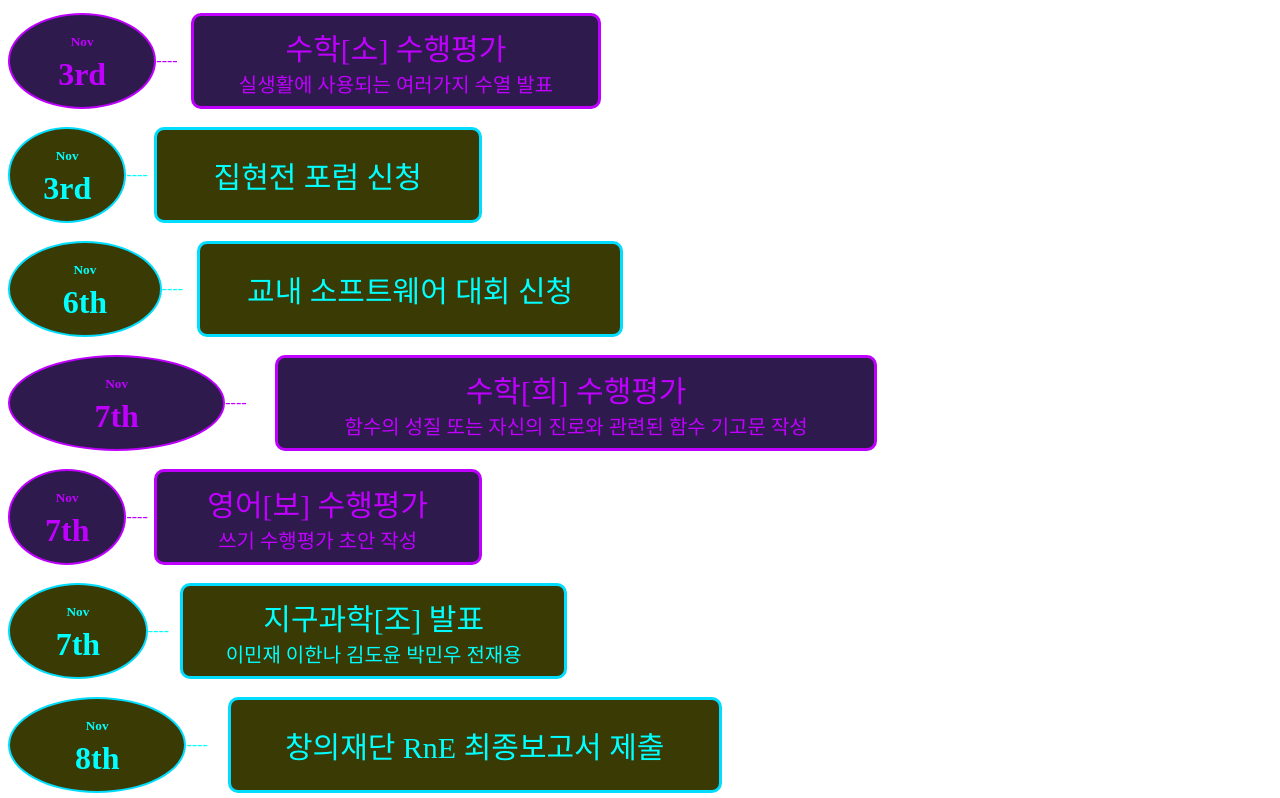
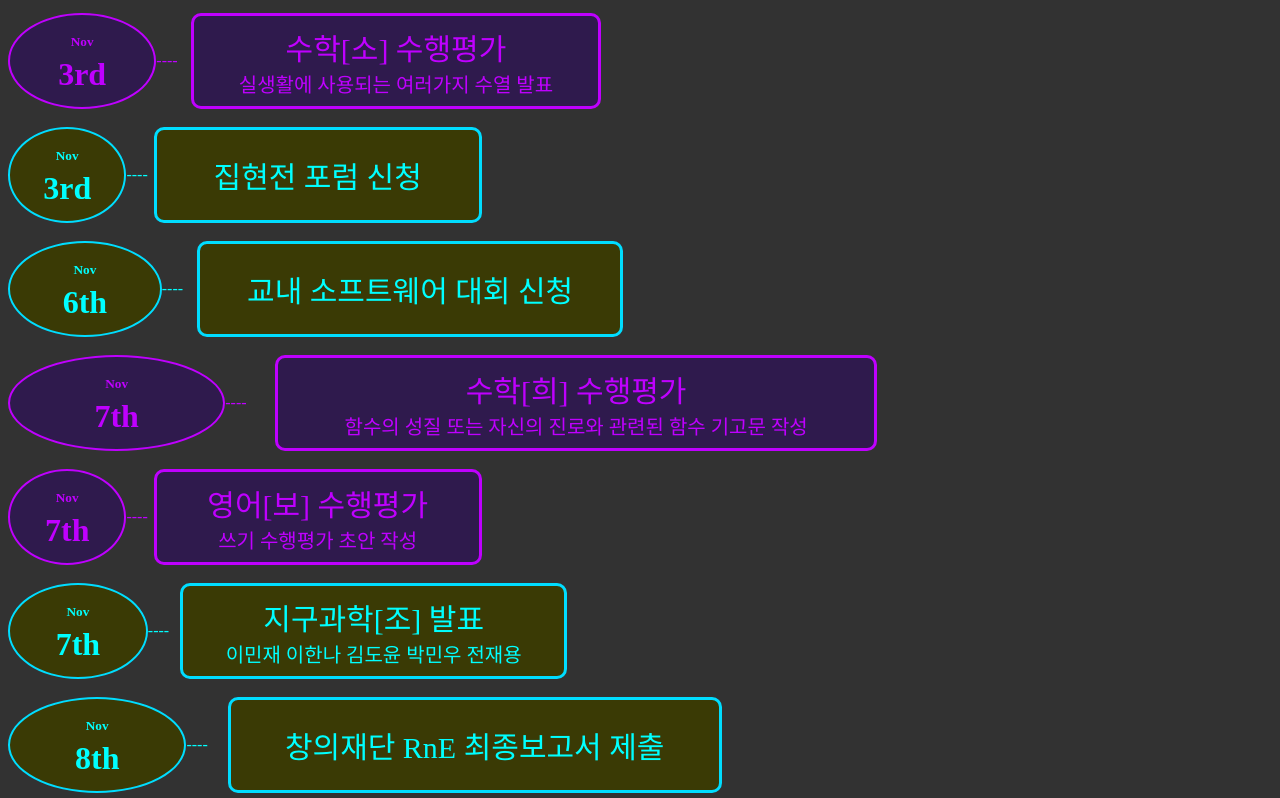
Before and after one commit to wonchan9181/class4_calender, a plain HTML site: page index.html in a window 1280 px wide. Shown: the part 697-1495 px from the top of the page. Drawn offline with Linux system fonts and the light colour scheme.

Commit message:
Add files via upload

```diff
--- a/index.html
+++ b/index.html
@@ -5,7 +5,7 @@
     <meta name="viewport" content="width=device-width, initial-scale=1.0">
     <title>4반 일정</title>
 </head>
-<body style="background-color: rgba(255, 255, 255, 0.804);">
+<body style="background-color: rgba(0, 0, 0, 0.804);">
     <div style="width: 100%; height: 90px; text-align: center; border: 3px solid rgb(252, 226, 28); border-radius: 3px 3px 3px 3px/3px 3px 3px 3px; background-color:rgba(91, 88, 85, 0.605)"><h1 style="color: rgb(252, 226, 28);">4반일정</h1></div>
     <br><br>
 
```
